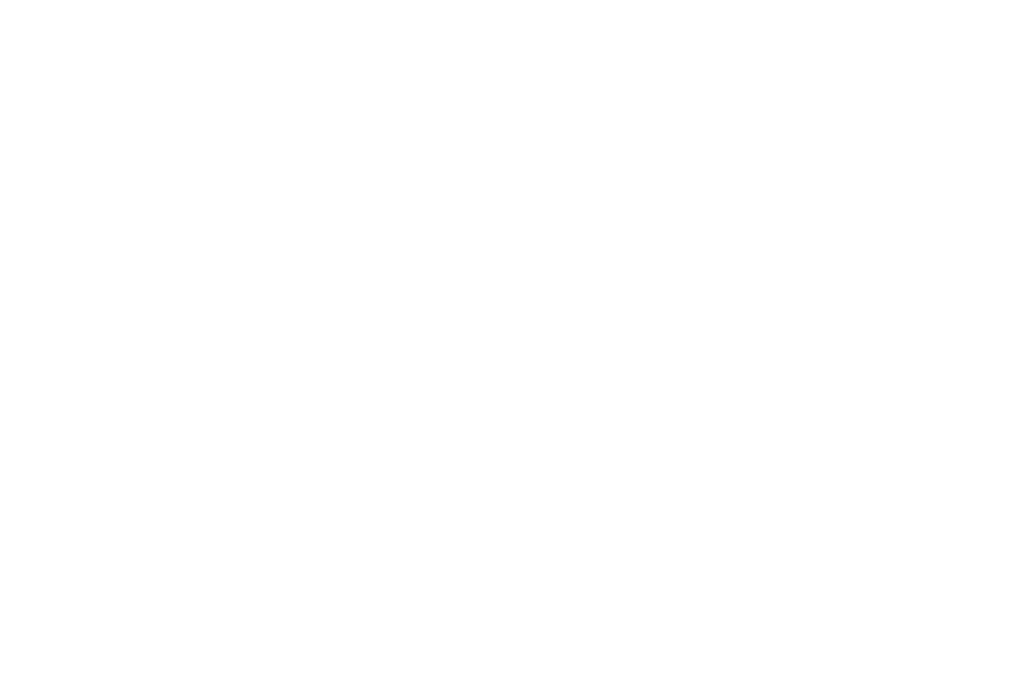
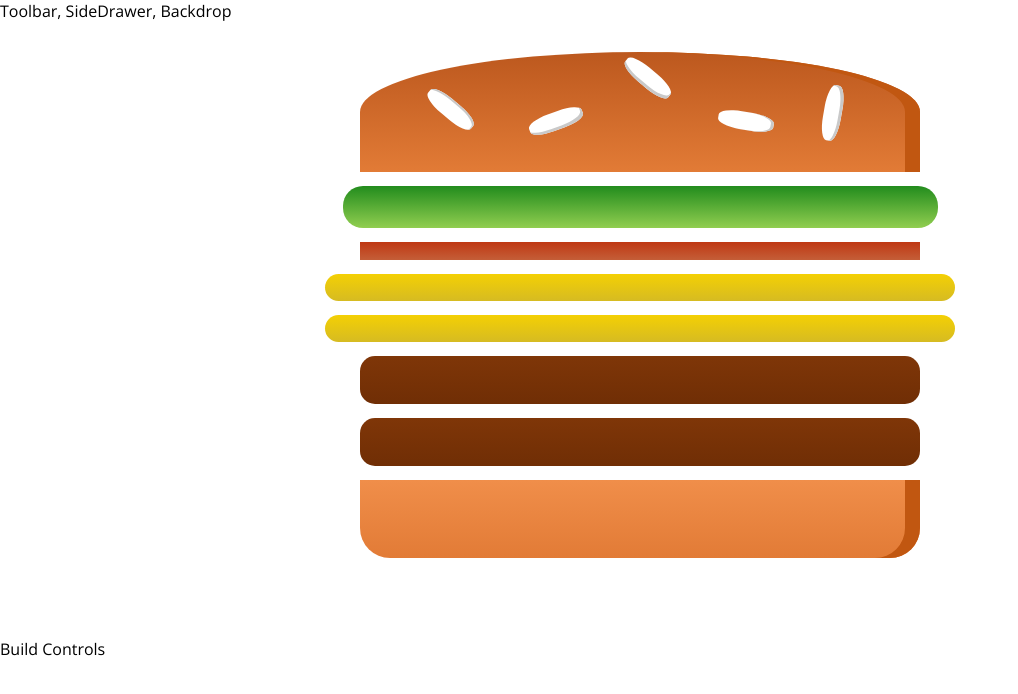
Before and after one commit to barisharslan/BurgerBuilder, a React (Create React App) app: page / in a window 1280 px wide. Shown: the top 694 px of the page, without its empty margins (0-1018 px from the left). Built offline with nearby package versions, Linux system fonts and the light colour scheme.

Commit message:
up to lec 129, fleshed out component strcture, set up burger css, implemented kinda dynamic burger construction

```diff
--- a/package.json
+++ b/package.json
@@ -6,6 +6,7 @@
     "@testing-library/jest-dom": "^4.2.4",
     "@testing-library/react": "^9.3.2",
     "@testing-library/user-event": "^7.1.2",
+    "prop-types": "^15.7.2",
     "react": "^16.13.1",
     "react-dom": "^16.13.1",
     "react-scripts": "3.4.1"
--- a/src/App.js
+++ b/src/App.js
@@ -1,12 +1,14 @@
 import React, { Component } from 'react';
+import Layout from './components/Layout/Layout';
+import BurgerBuilder from './containers/BurgerBuilder/BurgerBuilder'
 
 class App extends Component {
   render() {
-
-
     return (
       <div>
-
+        <Layout>
+          <BurgerBuilder />
+        </Layout>
       </div>
     );
   }
--- /dev/null
+++ b/src/components/Burger/Burger.js
@@ -0,0 +1,22 @@
+import React from 'react';
+import classes from './Burger.module.css';
+import BurgerIngredient from './BurgerIngredient/BurgerIngredient';
+
+const burger = ( props ) => {
+  const transformedIngredients = Object.keys(props.ingredients)
+    .map( igKey => {
+      return [...Array(props.ingredients[igKey])].map( ( _, i ) => {
+        return <BurgerIngredient key={igKey + i} type={igKey} />
+      })
+    });
+
+  return (
+    <div className={classes.Burger}>
+      <BurgerIngredient type="bread-top" />
+      {transformedIngredients}
+      <BurgerIngredient type="bread-bottom" />
+    </div>
+  );
+};
+
+export default burger;
--- /dev/null
+++ b/src/components/Burger/Burger.module.css
@@ -0,0 +1,30 @@
+.Burger {
+    width: 100%;
+    margin: auto;
+    height: 250px;
+    overflow: auto;
+    text-align: center;
+    font-weight: bold;
+    font-size: 1.2rem;
+}
+
+@media (min-width: 500px) and (max-height: 400px) {
+    .Burger {
+        width: 350px;
+        height: 300px;
+    }
+}
+
+@media (min-width: 500px) and (min-height: 401px) {
+    .Burger {
+        width: 450px;
+        height: 400px;
+    }
+}
+
+@media (min-width: 1000px) and (min-height: 700px) {
+    .Burger {
+        width: 700px;
+        height: 600px;
+    }
+}
--- /dev/null
+++ b/src/components/Burger/BurgerIngredient/BurgerIngredient.js
@@ -0,0 +1,46 @@
+import React, { Component } from 'react';
+import classes from './BurgerIngredient.module.css';
+import PropTypes from 'prop-types';
+
+class BurgerIngredient extends Component {
+  render () {
+    let ingredient = null;
+
+    switch ( this.props.type ) {
+      case ('bread-bottom'):
+        ingredient = <div className={classes.BreadBottom}></div>;
+        break;
+      case ('bread-top'):
+        ingredient = (
+          <div className={classes.BreadTop}>
+            <div className={classes.Seeds1}></div>
+            <div className={classes.Seeds2}></div>
+          </div>
+        );
+        break;
+      case ('meat'):
+        ingredient = <div className={classes.Meat}></div>
+        break;
+      case ('cheese'):
+        ingredient = <div className={classes.Cheese}></div>
+        break;
+      case ('salad'):
+        ingredient = <div className={classes.Salad}></div>
+        break;
+      case ('bacon'):
+        ingredient = <div className={classes.Bacon}></div>
+        break;
+      default:
+        ingredient = null;
+        break;
+    }
+
+    return ingredient;
+  }
+}
+
+BurgerIngredient.propTypes = {
+  type: PropTypes.string.isRequired
+}
+
+export default BurgerIngredient;
--- /dev/null
+++ b/src/components/Burger/BurgerIngredient/BurgerIngredient.module.css
@@ -0,0 +1,113 @@
+.BreadBottom {
+    height: 13%;
+    width: 80%;
+    background: linear-gradient(#F08E4A, #e27b36);
+    border-radius: 0 0 30px 30px;
+    box-shadow: inset -15px 0 #c15711;
+    margin: 2% auto;
+}
+
+.BreadTop {
+    height: 20%;
+    width: 80%;
+    background: linear-gradient(#bc581e, #e27b36);
+    border-radius: 50% 50% 0 0;
+    box-shadow: inset -15px 0 #c15711;
+    margin: 2% auto;
+    position: relative;
+}
+
+.Seeds1 {
+    width: 10%;
+    height: 15%;
+    position: absolute;
+    background-color: white;
+    left: 30%;
+    top: 50%;
+    border-radius: 40%;
+    transform: rotate(-20deg);
+    box-shadow: inset -2px -3px #c9c9c9;
+}
+
+.Seeds1:after {
+    content: "";
+    width: 100%;
+    height: 100%;
+    position: absolute;
+    background-color: white;
+    left: -170%;
+    top: -260%;
+    border-radius: 40%;
+    transform: rotate(60deg);
+    box-shadow: inset -1px 2px #c9c9c9;
+  }
+
+.Seeds1:before {
+    content: "";
+    width: 100%;
+    height: 100%;
+    position: absolute;
+    background-color: white;
+    left: 180%;
+    top: -50%;
+    border-radius: 40%;
+    transform: rotate(60deg);
+    box-shadow: inset -1px -3px #c9c9c9;
+  }
+
+  .Seeds2 {
+    width: 10%;
+    height: 15%;
+    position: absolute;
+    background-color: white;
+    left: 64%;
+    top: 50%;
+    border-radius: 40%;
+    transform: rotate(10deg);
+    box-shadow: inset -3px 0 #c9c9c9;
+  }
+
+  .Seeds2:before {
+    content: "";
+    width: 100%;
+    height: 100%;
+    position: absolute;
+    background-color: white;
+    left: 150%;
+    top: -130%;
+    border-radius: 40%;
+    transform: rotate(90deg);
+    box-shadow: inset 1px 3px #c9c9c9;
+  }
+
+
+.Meat {
+    width: 80%;
+    height: 8%;
+    background: linear-gradient(#7f3608, #702e05);
+    margin: 2% auto;
+    border-radius: 15px;
+}
+
+.Cheese {
+    width: 90%;
+    height: 4.5%;
+    margin: 2% auto;
+    background: linear-gradient(#f4d004, #d6bb22);
+    border-radius: 20px;
+}
+
+.Salad {
+    width: 85%;
+    height: 7%;
+    margin: 2% auto;
+    background: linear-gradient(#228c1d, #91ce50);
+    border-radius: 20px;
+}
+
+.Bacon {
+    width: 80%;
+    height: 3%;
+    background: linear-gradient(#bf3813, #c45e38);
+    margin: 2% auto;
+}
--- /dev/null
+++ b/src/components/Layout/Layout.js
@@ -0,0 +1,14 @@
+import React from 'react';
+import Aux from '../../hoc/Auxilliary';
+import classes from './Layout.module.css';
+
+const layout = ( props ) => (
+	<Aux>
+		<div>Toolbar, SideDrawer, Backdrop</div>
+		<main className={classes.Content}>
+			{props.children}
+		</main>
+	</Aux>
+);
+
+export default layout;
--- /dev/null
+++ b/src/components/Layout/Layout.module.css
@@ -0,0 +1,3 @@
+.Content {
+    margin-top: 16px;
+}
--- /dev/null
+++ b/src/containers/BurgerBuilder/BurgerBuilder.js
@@ -0,0 +1,26 @@
+import React, { Component } from 'react';
+import Aux from '../../hoc/Auxilliary';
+import Burger from '../../components/Burger/Burger';
+
+class BurgerBuilder extends Component {
+
+  state = {
+    ingredients: {
+      salad: 1,
+      bacon: 1,
+      cheese: 2,
+      meat: 2,
+    }
+  }
+
+  render () {
+    return (
+      <Aux>
+        <Burger ingredients={this.state.ingredients}/>
+        <div>Build Controls</div>
+      </Aux>
+    );
+  }
+}
+
+export default BurgerBuilder;
--- /dev/null
+++ b/src/hoc/Auxilliary.js
@@ -0,0 +1,3 @@
+const aux = (props) => props.children;
+
+export default aux;
```
Also changed, not shown: 1 other file (tests, documents, lock files or other folders).
